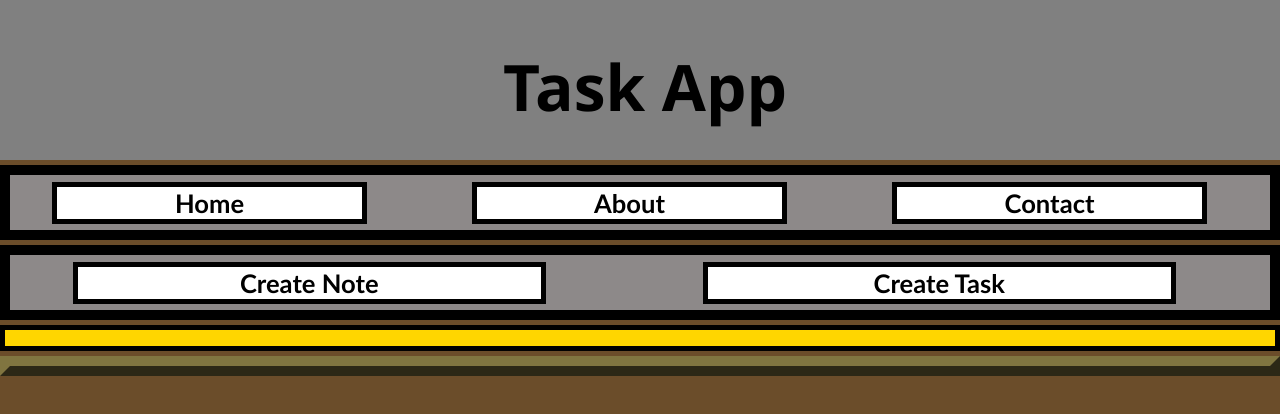
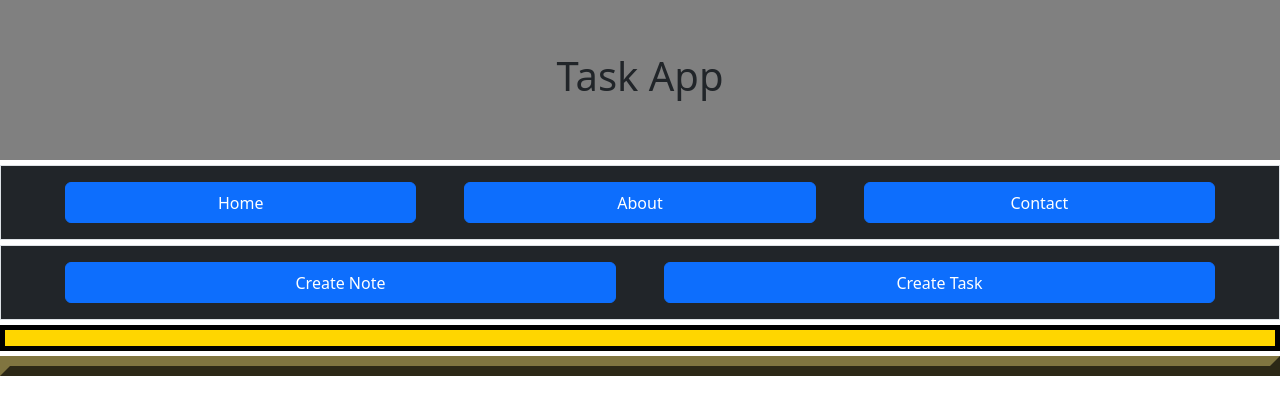
Before and after one commit to CyberShroom/cis-234-project, a React (Vite) app: page / in a window 1280 px wide. Shown: the top 414 px of the page. Built offline with nearby package versions, Linux system fonts and the light colour scheme.

Commit message:
Added bootstraps css. Changed button divs to stacks. Button bar buttons now change color depending on user selection.

```diff
--- a/src/App.jsx
+++ b/src/App.jsx
@@ -1,5 +1,6 @@
 import { BrowserRouter as Router, Route, Routes, Link } from 'react-router-dom';
 import './index.css';
+import 'bootstrap/dist/css/bootstrap.min.css';
 import HomePage from './pages/HomePage';
 import AboutPage from './pages/AboutPage';
 import ContactPage from './pages/ContactPage';
--- a/src/divs/ButtonBar.jsx
+++ b/src/divs/ButtonBar.jsx
@@ -1,5 +1,5 @@
 import { useState } from 'react'
-import { Button } from 'react-bootstrap';
+import { Button, Stack } from 'react-bootstrap';
 
 function ButtonBar(props)
 {
@@ -10,6 +10,10 @@ function ButtonBar(props)
     //The text of the buttons.
     const [noteText, setNoteText] = useState(defaultNoteText);
     const [taskText, setTaskText] = useState(defaultTaskText);
+
+    //The variant of the buttons
+    const [noteVariant, setNoteVariant] = useState('primary');
+    const [taskVariant, setTaskVariant] = useState('primary');
 
     //Function ran by the note button.
     const handleNoteClick = () => {
@@ -24,13 +28,17 @@ function ButtonBar(props)
 
             setNoteText(defaultNoteText);
             setTaskText(defaultTaskText);
+            setNoteVariant("primary");
+            setTaskVariant("primary");
             props.noteState(false);
             props.taskState(false);
         }
         else
         {
             setNoteText("Finish");
+            setNoteVariant("success");
             setTaskText("Cancel");
+            setTaskVariant("danger");
             props.noteState(true);
         }
     }
@@ -48,22 +56,28 @@ function ButtonBar(props)
 
             setNoteText(defaultNoteText);
             setTaskText(defaultTaskText);
+            setNoteVariant("primary");
+            setTaskVariant("primary");
             props.noteState(false);
             props.taskState(false);
         }
         else
         {
             setNoteText("Cancel");
+            setNoteVariant("danger");
             setTaskText("Finish");
+            setTaskVariant("success");
             props.taskState(true);
         }
     }
 
     return (
-    <div id="button-bar">
-        <Button variant='primary' onClick={handleNoteClick}>{noteText}</Button>
-        <Button variant='primary' onClick={handleTaskClick}>{taskText}</Button>
-    </div>
+        <Stack className="border p-3 bg-dark" id="button-bar" direction='horizontal' gap={5}>
+            <div></div>
+                <Button variant={noteVariant} onClick={handleNoteClick}>{noteText}</Button>
+                <Button variant={taskVariant} onClick={handleTaskClick}>{taskText}</Button>
+            <div></div>
+        </Stack>
   );
 }
 
--- a/src/divs/Nav.jsx
+++ b/src/divs/Nav.jsx
@@ -1,5 +1,5 @@
 import { useNavigate } from 'react-router-dom';
-import { Button } from 'react-bootstrap';
+import { Button, Stack } from 'react-bootstrap';
 
 function Nav()
 {
@@ -7,12 +7,14 @@ function Nav()
     const navigate = useNavigate();
 
     return (
-    <div id="nav">
-        <Button variant='primary' onClick={() => navigate('/')}>Home</Button>
-        <Button variant='primary' onClick={() => navigate('/about')}>About</Button>
-        <Button variant='primary' onClick={() => navigate('/contact')}>Contact</Button>
-    </div>
-  );
+        <Stack className="border p-3 bg-dark" id="nav" direction='horizontal' gap={5}>
+            <div></div>
+            <Button variant='primary' onClick={() => navigate('/')}>Home</Button>
+            <Button variant='primary' onClick={() => navigate('/about')}>About</Button>
+            <Button variant='primary' onClick={() => navigate('/contact')}>Contact</Button>
+            <div></div>
+        </Stack>
+    );
 }
 
 export default Nav;
--- a/src/index.css
+++ b/src/index.css
@@ -12,43 +12,19 @@ body {
 
 h1 {
   grid-column: 2 / 3;
-  width: 100%;
-  font-size: 5vw;
   align-self: center;
   text-align: center;
-  margin-left: 5px;
-  font-family: 'Segoe UI', Tahoma, Geneva, Verdana, sans-serif;
 }
 
 h2 {
     grid-column: 2 / 3;
-    width: 100%;
-    font-size: 3vw;
     align-self: center;
     text-align: center;
-    margin-left: 5px;
-    font-family: 'Segoe UI', Tahoma, Geneva, Verdana, sans-serif;
 }
 
 button {
-    font-size: 2vw;
-    font-weight: bold;
-    background-color: #ffffff;
-    border: 5px solid black;
     height: 100%;
     width: 75%;
-    margin-left: 10%;
-    font-family: 'Gill Sans', 'Gill Sans MT', Calibri, 'Trebuchet MS', sans-serif;
-}
-
-button:hover {
-    background-color: grey;
-}
-
-a {
-    height: 100%;
-    width: 100%;
-    align-content: center;
 }
 
 #grid-div {
@@ -78,24 +54,12 @@ a {
 #nav {
     grid-column: 1 / 4;
     grid-row: 2 / 3;
-    background-color: #8d8989;
-    border: 10px solid #000000;
-    display: grid;
-    grid-template-columns: repeat(3,1fr);
-    overflow: hidden;
     margin-top: 5px;
-    top: 0px;
-    align-content: center;
 }
 
 #button-bar {
     grid-column: 1 / 4;
     grid-row: 3 / 4;
-    background-color: #8d8989;
-    border: 10px solid #000000;
-    display: grid;
-    grid-template-columns: repeat(2,1fr);
-    overflow: hidden;
     margin-top: 5px;
     position: sticky;
     top: 0px;
```
